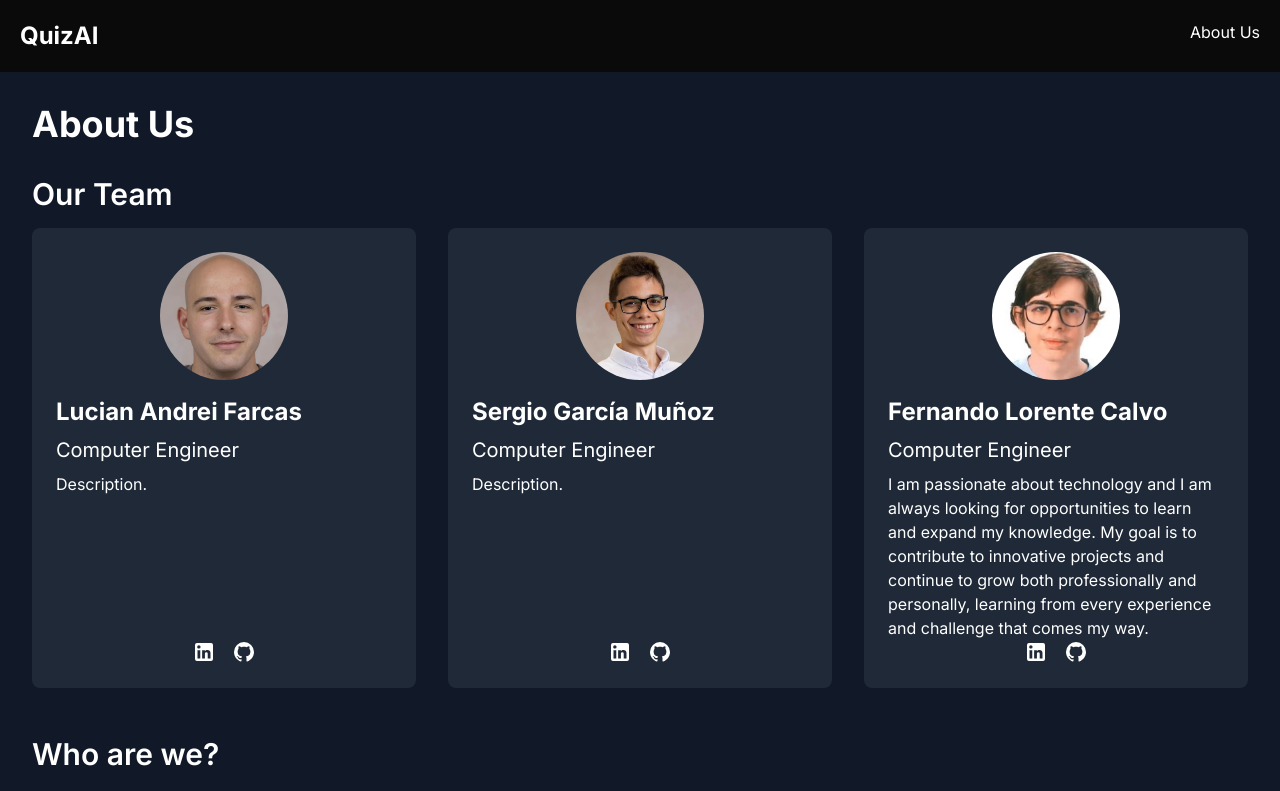
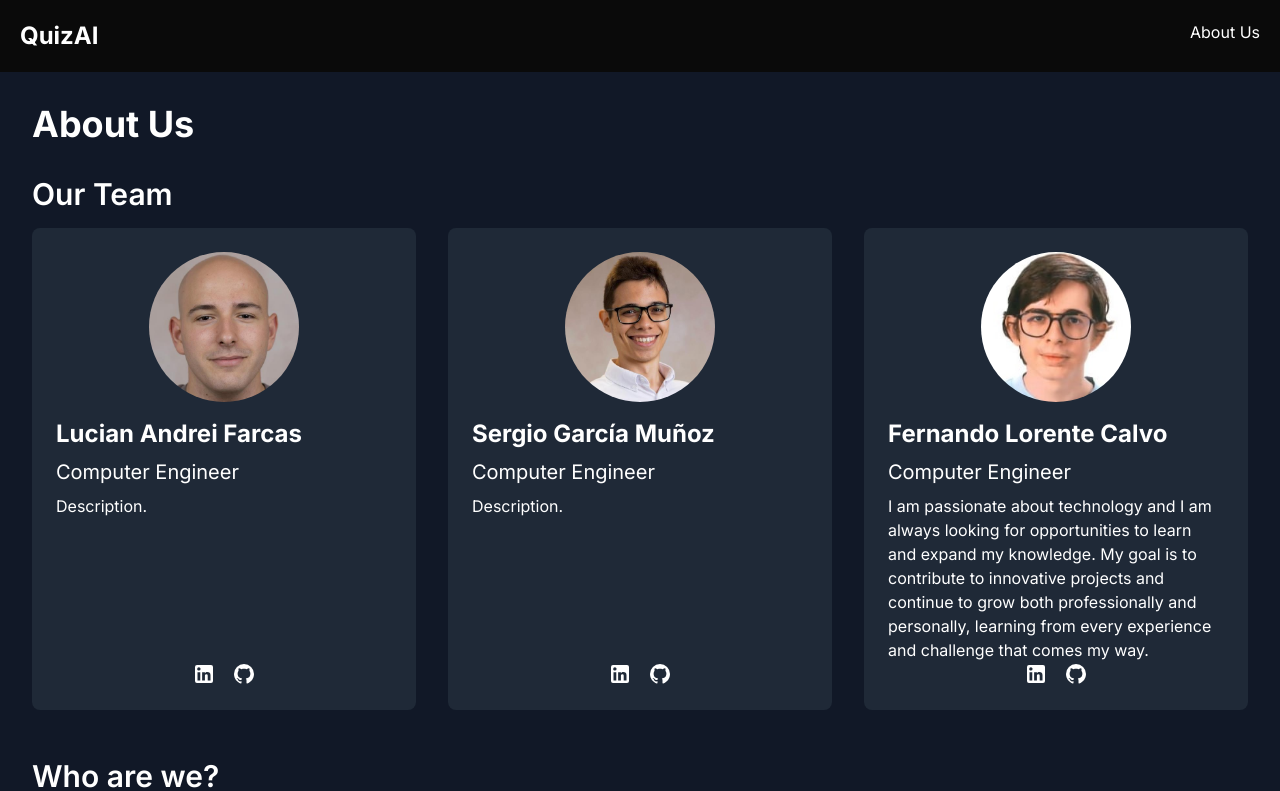
Before and after one commit to FerLRT/QuizCraft, a Next.js app: page /about in a window 1280 px wide. Shown: the top 791 px of the page. Built offline with nearby package versions, Linux system fonts and the light colour scheme.

Commit message:
Updated image component for nextjs optimization

```diff
--- a/src/app/about/page.tsx
+++ b/src/app/about/page.tsx
@@ -1,4 +1,5 @@
 import React from "react";
+import Image from "next/image";
 import { TEAM_MEMBERS } from "../../lib/constants";
 import { MdiLinkedin } from "../../components/assets/linkedInIcon";
 import { MdiGithub } from "../../components/assets/githubIcon";
@@ -16,8 +17,10 @@ export default function About() {
               key={member.name}
               className="bg-gray-800 p-6 rounded-lg flex flex-col"
             >
-              <img
-                className="w-32 h-32 rounded-full mx-auto mb-4"
+              <Image
+                className="rounded-full mx-auto mb-4"
+                width={150}
+                height={150}
                 src={member.imageUrl.src}
                 alt={`${member.name}'s photo`}
               />
@@ -52,8 +55,8 @@ export default function About() {
         <p>
           Over the past four years, we have participated in various hackathons,
           both together and individually, including the HPe CDS Tech Challenge,
-          Telefónica's HackForGood and Entrepreneur. These experiences have not
-          only honed our teamwork skills but also enhanced our technical
+          Telefónica&apos;s HackForGood and Entrepreneur. These experiences have
+          not only honed our teamwork skills but also enhanced our technical
           abilities, inspiring us to join this hackathon.
         </p>
         <p>
@@ -91,7 +94,7 @@ export default function About() {
         <p>
           This project stems from our own experiences as students. Having
           recently completed our degrees in Computer Engineering and about to
-          start a Master's in Strategic IT Management, we understand the
+          start a Master&apos;s in Strategic IT Management, we understand the
           challenges faced by both educators and students in the educational
           sphere. Our application is designed to address these challenges,
           offering a practical solution to enhance the learning and teaching
```
